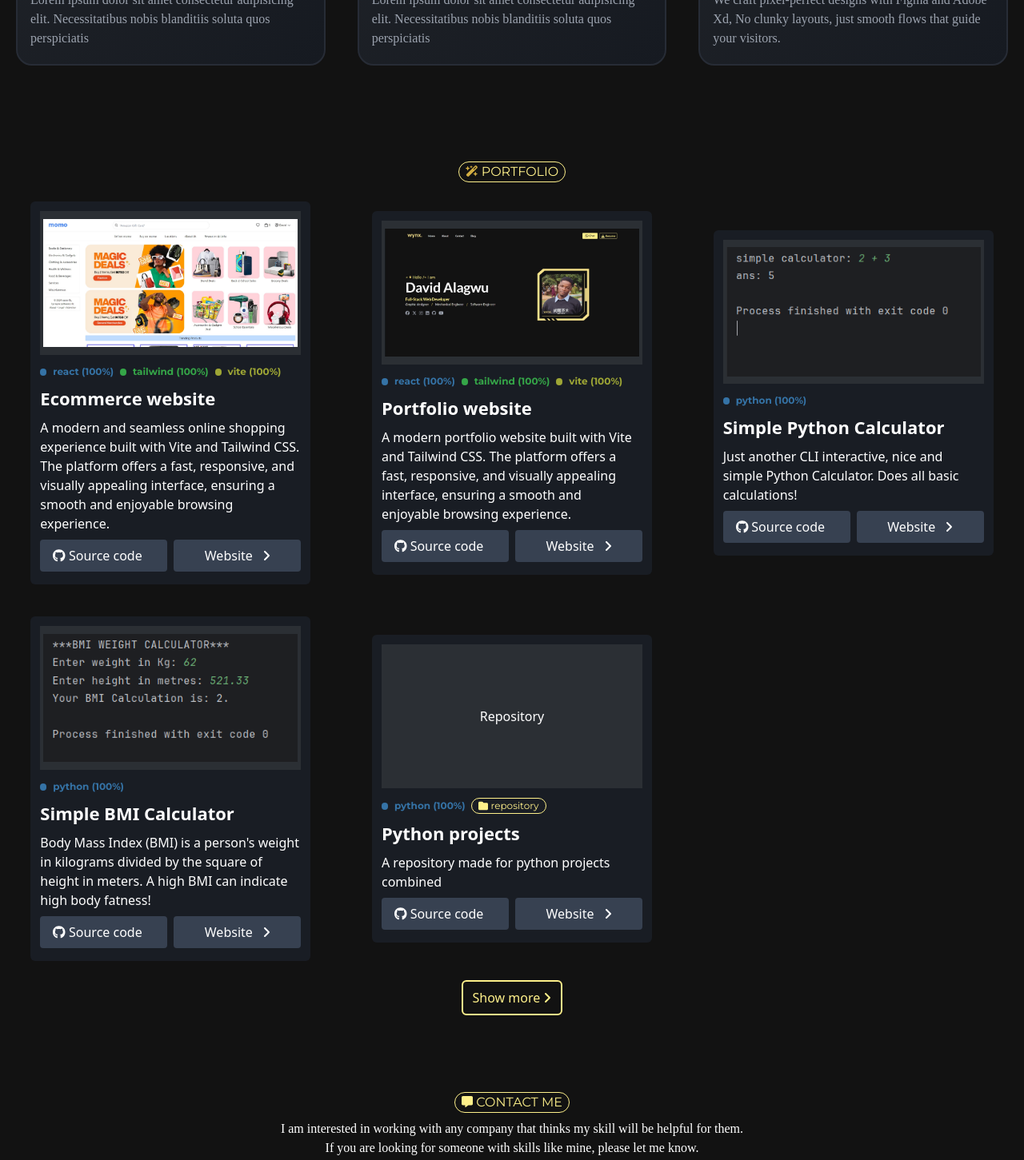
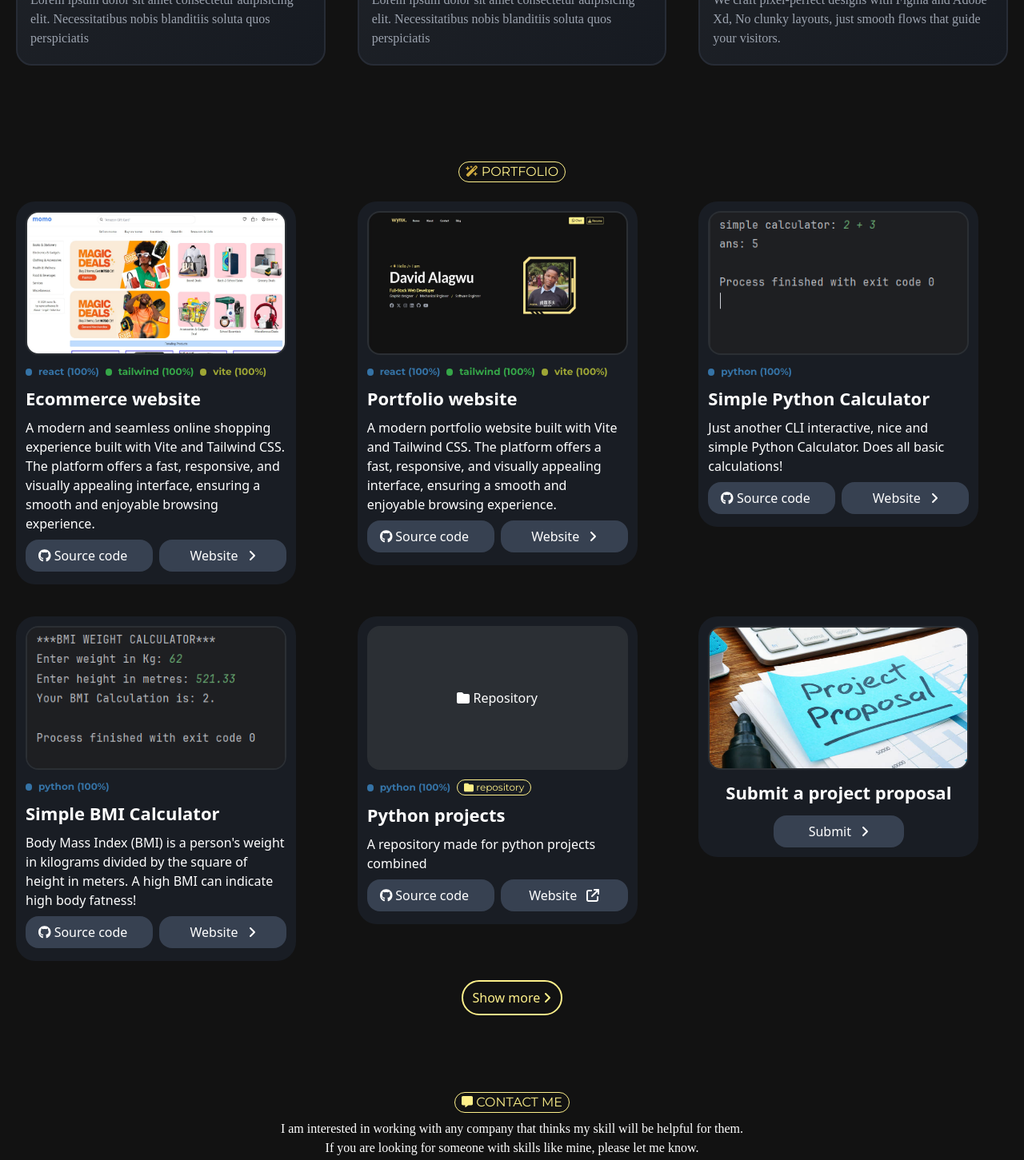
Before and after one commit to Alagwudavid/wynx, a React (Vite) app: page / in a window 1280 px wide. Shown: the part 1586-3037 px from the top of the page at 80% size. Built offline with nearby package versions, Linux system fonts and the light colour scheme; a web font is replaced by a local one.

Commit message:
Implement code changes to enhance functionality and improve performance

```diff
--- a/src/components/Portfolio.jsx
+++ b/src/components/Portfolio.jsx
@@ -1,11 +1,12 @@
 import { FontAwesomeIcon } from '@fortawesome/react-fontawesome'
-import { faAngleRight, faFolder, faWandMagicSparkles } from '@fortawesome/free-solid-svg-icons';
+import { faAngleRight, faFolder, faWandMagicSparkles, faArrowUpRightFromSquare } from '@fortawesome/free-solid-svg-icons';
 import { Link } from 'react-router-dom';
 import { faGithub } from '@fortawesome/free-brands-svg-icons';
 import calcThumbnail from '../assets/calculator_thumbnail.png'
 import bmiThumbnail from '../assets/bmi_thumbnail.png'
 import momoThmb from '../assets/screenshot__momo.jpg'
 import wynxThmb from '../assets/screenshot_wynx.jpg'
+import proposalThmb from '../assets/proposal.jpg'
 
 // import { ArrowTopRightOnSquareIcon } from '@heroicons/react/24/outline';
 const portfolio = () => {
@@ -15,10 +16,10 @@ const portfolio = () => {
                 <div className='flex items-center flex-col'>
                     <span className='text-[16px] font-[montserrat] text-yellow-200 uppercase border-[1px] border-yellow-200 rounded-full px-2'><FontAwesomeIcon icon={faWandMagicSparkles} className='text-[#d3ae42]' size='sm'/> Portfolio</span>
                 </div>
-                <div className='py-3 grid lg:grid-cols-3 md:grid-cols-2 grid-cols-1 gap-10 my-3 items-center'>
-                    <div className='mx-auto p-3 bg-[#191d24] max-w-[350px] flex-shrink-0 rounded-md'>
-                            <div className='h-[180px] p-1 bg-[#2b2f34] flex flex-shrink-0 items-center justify-center text-white'>
-                                <img src={momoThmb}/>
+                <div className='py-3 grid lg:grid-cols-3 md:grid-cols-2 grid-cols-1 gap-10 my-3'>
+                    <div className='p-3 bg-[#191d24] max-w-[350px] h-fit rounded-3xl'>
+                        <div className='h-[180px] bg-[#2b2f34] border-2 border-[#2b2f34] flex flex-shrink-0 items-center justify-center text-white overflow-hidden rounded-2xl'>
+                            <img src={momoThmb} className='w-full h-full'/>
                         </div>
                         <div className='flex flex-col justify-between bg-[#191d24] py-1 gap-2 text-white'>
                             <div className='flex flex-row gap-2 pt-2'>
@@ -34,14 +35,14 @@ const portfolio = () => {
                             <span className='font-bold text-[22px]'>Ecommerce website</span>
                             <p>A modern and seamless online shopping experience built with Vite and Tailwind CSS. The platform offers a fast, responsive, and visually appealing interface, ensuring a smooth and enjoyable browsing experience.</p>
                             <div className='flex flex-row gap-2'>
-                                <Link to={'https://github.com/Alagwudavid/momo'} className='px-4 py-2 rounded bg-gray-700 w-1/2'><FontAwesomeIcon icon={faGithub}/> Source code</Link>
-                                <Link to={'https://momo-marketplace.vercel.app'} target='blank' className='px-4 py-2 rounded bg-gray-700 w-1/2 flex justify-center items-center gap-3'>Website <FontAwesomeIcon icon={faAngleRight}/></Link>
+                            <Link to={'https://github.com/Alagwudavid/momo'} className='px-4 py-2 hover:text-blue-600 rounded-2xl bg-gray-700 hover:bg-[#2b2f34] transition-colors w-1/2'><FontAwesomeIcon icon={faGithub}/> Source code</Link>
+                            <Link to={'https://momo-marketplace.vercel.app'} target='blank' className='px-4 py-2 hover:text-blue-600 rounded-2xl bg-gray-700 hover:bg-[#2b2f34] transition-colors w-1/2 flex justify-center items-center gap-3'>Website <FontAwesomeIcon icon={faAngleRight}/></Link>
                             </div>
                         </div>
                     </div>
-                        <div className='mx-auto p-3 bg-[#191d24] max-w-[350px] flex-shrink-0 rounded-md'>
-                            <div className='h-[180px] p-1 bg-[#2b2f34] flex flex-shrink-0 items-center justify-center text-white'>
-                                <img src={wynxThmb}/>
+                    <div className='p-3 bg-[#191d24] max-w-[350px] h-fit rounded-3xl'>
+                        <div className='h-[180px] bg-[#2b2f34] border-2 border-[#2b2f34] flex flex-shrink-0 items-center justify-center text-white overflow-hidden rounded-2xl'>
+                            <img src={wynxThmb} className='w-full h-full'/>
                         </div>
                         <div className='flex flex-col justify-between bg-[#191d24] py-1 gap-2 text-white'>
                             <div className='flex flex-row gap-2 pt-2'>
@@ -57,14 +58,14 @@ const portfolio = () => {
                             <span className='font-bold text-[22px]'>Portfolio website</span>
                             <p>A modern portfolio website built with Vite and Tailwind CSS. The platform offers a fast, responsive, and visually appealing interface, ensuring a smooth and enjoyable browsing experience.</p>
                             <div className='flex flex-row gap-2'>
-                                <Link to={'https://github.com/Alagwudavid/wynx'} className='px-4 py-2 rounded bg-gray-700 w-1/2'><FontAwesomeIcon icon={faGithub}/> Source code</Link>
-                                <Link to={'https://wynx.vercel.app'} target='blank' className='px-4 py-2 rounded bg-gray-700 w-1/2 flex justify-center items-center gap-3'>Website <FontAwesomeIcon icon={faAngleRight}/></Link>
+                            <Link to={'https://github.com/Alagwudavid/wynx'} className='px-4 py-2 hover:text-blue-600 rounded-2xl bg-gray-700 hover:bg-[#2b2f34] transition-colors w-1/2'><FontAwesomeIcon icon={faGithub}/> Source code</Link>
+                            <Link to={'https://wynx.vercel.app'} target='blank' className='px-4 py-2 hover:text-blue-600 rounded-2xl bg-gray-700 hover:bg-[#2b2f34] transition-colors w-1/2 flex justify-center items-center gap-3'>Website <FontAwesomeIcon icon={faAngleRight}/></Link>
                             </div>
                         </div>
                     </div>
-                    <div className='mx-auto p-3 bg-[#191d24] max-w-[350px] flex-shrink-0 rounded-md'>
-                        <div className='h-[180px] p-1 bg-[#2b2f34] flex flex-shrink-0 items-center justify-center text-white'>
-                            <img src={calcThumbnail}/>
+                    <div className='p-3 bg-[#191d24] max-w-[350px] h-fit rounded-3xl'>
+                        <div className='h-[180px] bg-[#2b2f34] border-2 border-[#2b2f34] flex flex-shrink-0 items-center justify-center text-white overflow-hidden rounded-2xl'>
+                            <img src={calcThumbnail} className='w-full h-full'/>
                         </div>
                         <div className='flex flex-col justify-between bg-[#191d24] py-1 gap-2 text-white'>
                             <div className='flex flex-row gap-2 pt-2'>
@@ -76,14 +77,14 @@ const portfolio = () => {
                             <span className='font-bold text-[22px]'>Simple Python Calculator</span>
                             <p>Just another CLI interactive, nice and simple Python Calculator. Does all basic calculations!</p>
                             <div className='flex flex-row gap-2'>
-                            <Link to={'https://github.com/Alagwudavid/my_projects_on_python/blob/master/simple_calculator.py'} className='px-4 py-2 rounded bg-gray-700 w-1/2'><FontAwesomeIcon icon={faGithub}/> Source code</Link>
-                            <Link to={'#'} className='px-4 py-2 rounded bg-gray-700 w-1/2 flex justify-center items-center gap-3'>Website <FontAwesomeIcon icon={faAngleRight}/></Link>
+                            <Link to={'https://github.com/Alagwudavid/my_projects_on_python/blob/master/simple_calculator.py'} className='px-4 py-2 hover:text-blue-600 rounded-2xl bg-gray-700 hover:bg-[#2b2f34] transition-colors w-1/2'><FontAwesomeIcon icon={faGithub}/> Source code</Link>
+                            <Link to={'/#no-link'} className='px-4 py-2 hover:text-blue-600 rounded-2xl bg-gray-700 hover:bg-[#2b2f34] transition-colors w-1/2 flex justify-center items-center gap-3'>Website <FontAwesomeIcon icon={faAngleRight}/></Link>
                             </div>
                         </div>
                     </div>
-                    <div className='mx-auto p-3 bg-[#191d24] max-w-[350px] flex-shrink-0 rounded-md'>
-                        <div className='h-[180px] p-1 bg-[#2b2f34] flex flex-shrink-0 items-center justify-center text-white'>
-                            <img src={bmiThumbnail}/>
+                    <div className='p-3 bg-[#191d24] max-w-[350px] h-fit rounded-3xl'>
+                        <div className='h-[180px] bg-[#2b2f34] border-2 border-[#2b2f34] flex flex-shrink-0 items-center justify-center text-white overflow-hidden rounded-2xl'>
+                            <img src={bmiThumbnail} className='w-full h-full'/>
                         </div>
                         <div className='flex flex-col justify-between bg-[#191d24] py-1 gap-2 text-white'>
                             <div className='flex flex-row gap-2 pt-2'>
@@ -95,14 +96,14 @@ const portfolio = () => {
                             <span className='font-bold text-[22px]'>Simple BMI Calculator</span>
                             <p>Body Mass Index (BMI) is a person's weight in kilograms divided by the square of height in meters. A high BMI can indicate high body fatness!</p>
                             <div className='flex flex-row gap-2'>
-                            <Link to={'https://github.com/Alagwudavid/my_projects_on_python/blob/master/bmi_calculator.py'} className='px-4 py-2 rounded bg-gray-700 w-1/2'><FontAwesomeIcon icon={faGithub}/> Source code</Link>
-                            <Link to={'#'} className='px-4 py-2 rounded bg-gray-700 w-1/2 flex justify-center items-center gap-3'>Website <FontAwesomeIcon icon={faAngleRight}/></Link>
+                            <Link to={'https://github.com/Alagwudavid/my_projects_on_python/blob/master/bmi_calculator.py'} className='px-4 py-2 hover:text-blue-600 rounded-2xl bg-gray-700 hover:bg-[#2b2f34] transition-colors w-1/2'><FontAwesomeIcon icon={faGithub}/> Source code</Link>
+                            <Link to={'/#no-link'} className='px-4 py-2 hover:text-blue-600 rounded-2xl bg-gray-700 hover:bg-[#2b2f34] transition-colors w-1/2 flex justify-center items-center gap-3'>Website <FontAwesomeIcon icon={faAngleRight}/></Link>
                             </div>
                         </div>
                     </div>
-                    <div className='mx-auto p-3 bg-[#191d24] max-w-[350px] flex-shrink-0 rounded-md'>
-                        <div className='h-[180px] p-1 bg-[#2b2f34] flex flex-shrink-0 items-center justify-center text-white'>
-                            Repository
+                    <div className='p-3 bg-[#191d24] max-w-[350px] h-fit rounded-3xl'>
+                        <div className='h-[180px] bg-[#2b2f34] border-2 border-[#2b2f34] flex flex-shrink-0 items-center justify-center text-white  overflow-hidden rounded-2xl'>
+                            <span><FontAwesomeIcon icon={faFolder}/> Repository</span>
                         </div>
                         <div className='flex flex-col justify-between bg-[#191d24] py-1 gap-2 text-white'>
                             <div className='flex flex-row gap-2 pt-2 items-center'>
@@ -115,14 +116,25 @@ const portfolio = () => {
                             <span className='font-bold text-[22px]'>Python projects</span>
                             <p>A repository made for python projects combined</p>
                             <div className='flex flex-row gap-2'>
-                            <Link to={'https://github.com/Alagwudavid/my_projects_on_python/'} className='px-4 py-2 rounded bg-gray-700 w-1/2'><FontAwesomeIcon icon={faGithub}/> Source code</Link>
-                            <Link to={'#'} className='px-4 py-2 rounded bg-gray-700 w-1/2 flex justify-center items-center gap-3'>Website <FontAwesomeIcon icon={faAngleRight}/></Link>
+                            <Link to={'https://github.com/Alagwudavid/my_projects_on_python/'} className='px-4 py-2 hover:text-blue-600 rounded-2xl bg-gray-700 hover:bg-[#2b2f34] transition-colors w-1/2'><FontAwesomeIcon icon={faGithub}/> Source code</Link>
+                            <Link to={'/#no-link'} className='px-4 py-2 hover:text-blue-600 rounded-2xl bg-gray-700 hover:bg-[#2b2f34] transition-colors w-1/2 flex justify-center items-center gap-3'>Website <FontAwesomeIcon icon={faArrowUpRightFromSquare} /></Link>
                             </div>
+                        </div>
+                    </div>
+                    <div className='p-3 bg-[#191d24] max-w-[350px] h-fit rounded-3xl flex flex-col gap-3 text-white'>
+                        <div className='h-[180px] bg-[#2b2f34] border-2 border-[#2b2f34] flex flex-shrink-0 items-center justify-center text-white overflow-hidden rounded-2xl'>
+                            <img src={proposalThmb} className='w-full h-full'/>
+                        </div>
+                        <span className='font-bold text-[22px] text-center'>
+                            Submit a project proposal
+                        </span>
+                        <div className='flex items-center flex-col'>
+                            <Link to={'https://github.com/Alagwudavid?tab=repositories'} target='blank' className='px-4 py-2 hover:text-blue-600 rounded-2xl bg-gray-700 hover:bg-[#2b2f34] transition-colors w-1/2 flex justify-center items-center gap-3'>Submit <FontAwesomeIcon icon={faAngleRight} /> </Link>
                         </div>
                     </div>
                 </div>
             <div className='flex items-center flex-col'>
-                <Link to={'https://github.com/Alagwudavid?tab=repositories'} target='blank' className=' border-2 border-yellow-200 rounded-md px-3 py-2 text-yellow-200'>Show more <FontAwesomeIcon icon={faAngleRight} /> </Link>
+                <Link to={'https://github.com/Alagwudavid?tab=repositories'} target='blank' className=' border-2 border-yellow-200 rounded-3xl px-3 py-2 text-yellow-200'>Show more <FontAwesomeIcon icon={faAngleRight} /> </Link>
             </div>
         </div>
         </section>
```
Also changed, not shown: src/assets/proposal.jpg (added). Lines whose indentation alone changed are shown as unchanged.
